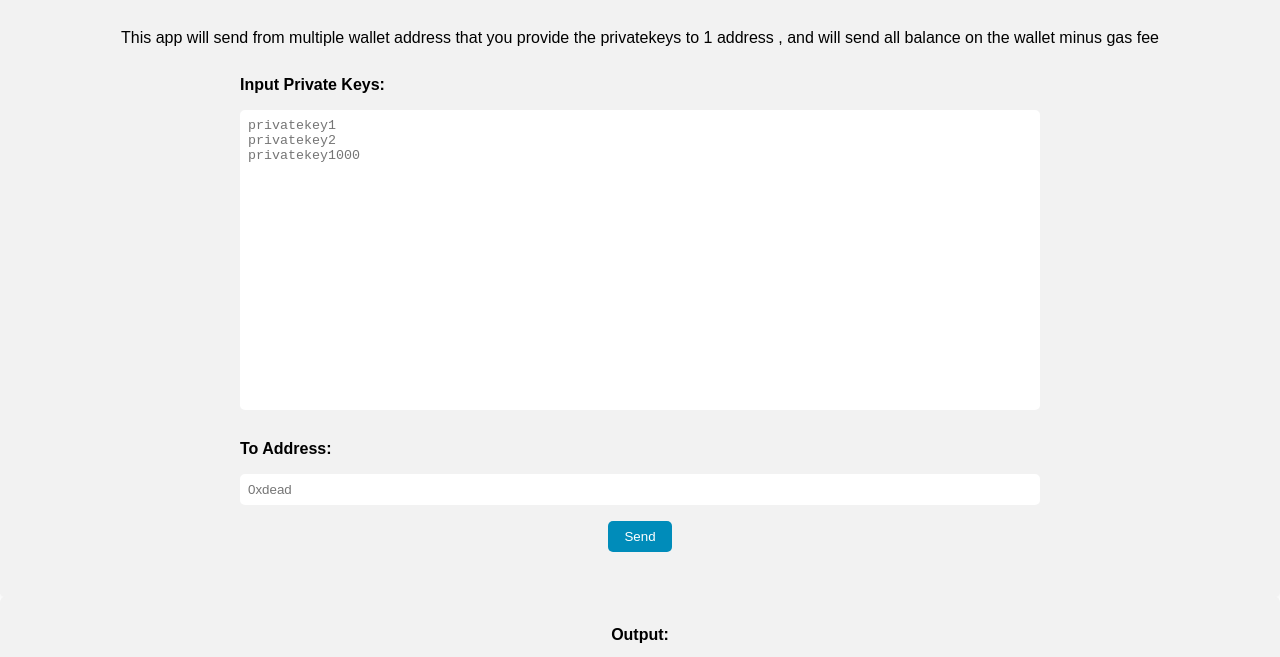
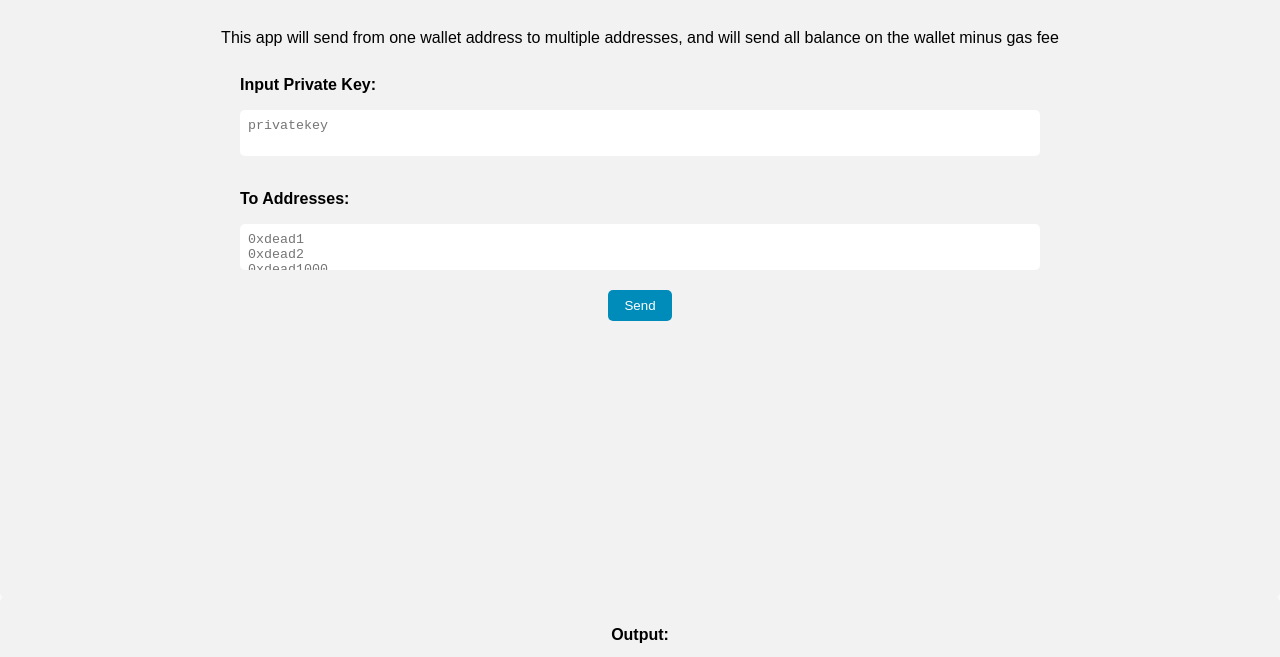
Before and after one commit to QuantumLeap-us/holesky-send, a plain HTML site: page index.html in a window 1280 px wide. Shown: the part 103-760 px from the top of the page. Drawn offline with Linux system fonts and the light colour scheme.

Commit message:
Update index.html

```diff
--- a/index.html
+++ b/index.html
@@ -3,36 +3,30 @@
 <head>
   <title>Send ETH</title>
   <link rel="stylesheet" href="style.css">
-  <script src="https://cdn.jsdelivr.net/npm/web3@1.6.0/dist/web3.min.js"></script>
-</head>
+  <script src="(link unavailable)"></script>
 </head>
 <body>
   <header>
     <img class="logo" src="src/logo.png" alt="Logo">
   </header>
   <form id="send-form">
-    <p>This app will send from multiple wallet address that you provide the privatekeys to 1 address , and will send all balance on the wallet minus gas fee </p>
+    <p>This app will send from one wallet address to multiple addresses, and will send all balance on the wallet minus gas fee</p>
     <div>
-      <h2>Input Private Keys:</h2>
-      <textarea type="text" id="private-keys" name="private-keys" placeholder="privatekey1&#x0a;privatekey2&#x0a;privatekey1000" ></textarea>
+      <h2>Input Private Key:</h2>
+      <textarea type="text" id="private-key" name="private-key" placeholder="privatekey"></textarea>
     </div>
     <div>
-      <h2>To Address:</h2>
-      <input type="text" id="to-address" name="to-address" placeholder="0xdead">
+      <h2>To Addresses:</h2>
+      <textarea type="text" id="to-addresses" name="to-addresses" placeholder="0xdead1&#x0a;0xdead2&#x0a;0xdead1000"></textarea>
     </div>
     <div>
       <button type="button" id="send-button">Send</button>
     </div>
-
   </form>
   <section class="output-wrapper">
     <h2>Output:</h2>
     <div id="output" contenteditable="true"></div>
-
   </section>
-
-
-
 
   <script type="text/javascript" src="app.js"></script>
 </body>
```
